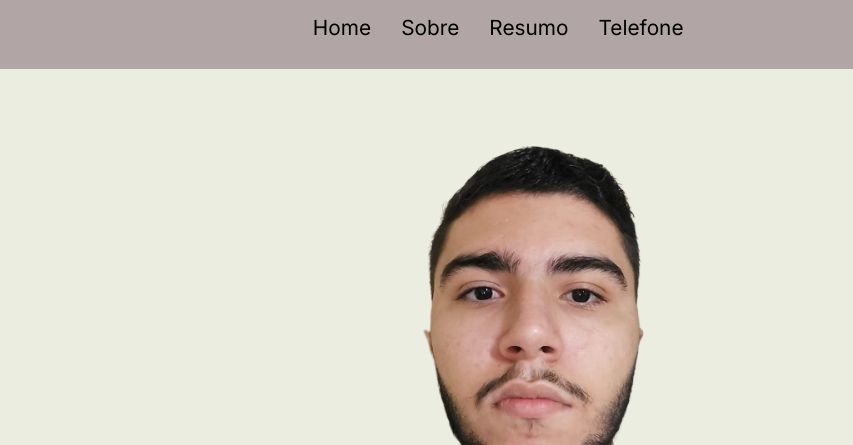
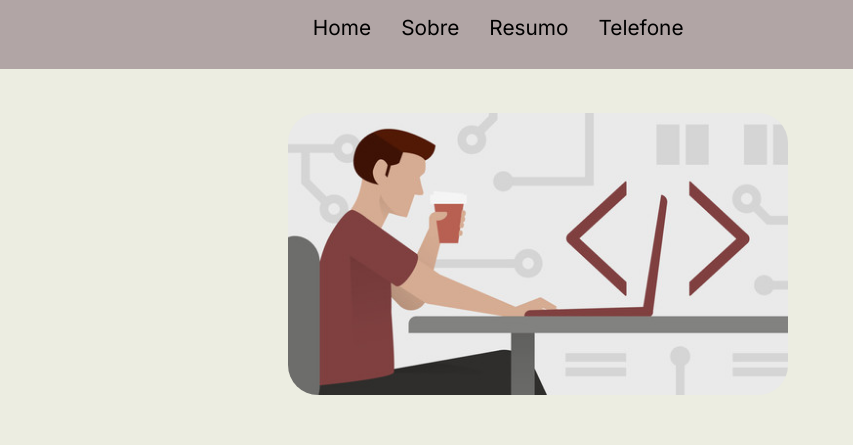
Before and after one commit to douglasvcv/Portifolio, a plain HTML site: page index.html in a window 1280 px wide. Shown: the top 445 px of the page, 427-1280 px from the left. Drawn offline with Linux system fonts and the light colour scheme.

Commit message:
Change img section-div

```diff
--- a/index.html
+++ b/index.html
@@ -39,7 +39,7 @@
       </li>
       <a href="./file/Douglas_Vieira_Currículo_OFC.pdf" target="_blank" id="cv">Donwload CV</a>
     </div>
-    <img src="./image/Meu projeto (2).png" alt="douglas com png" width="500px" class="img_perfil">
+    <img src="./image/programcao.jpg" alt="douglas com png" width="500px" class="img_perfil">
   </section>
   <main>
     <article id="about" aria-label="seção sobre mim" class="sobre">
--- a/style.css
+++ b/style.css
@@ -123,7 +123,7 @@
   }
   .section-div img{
     max-width: 100%;
-    border-radius: 50%;
+    border-radius: 30px;
   }
   .digitando::after{
     content: '|';
```
Also changed, not shown: image/programcao.jpg (added).
